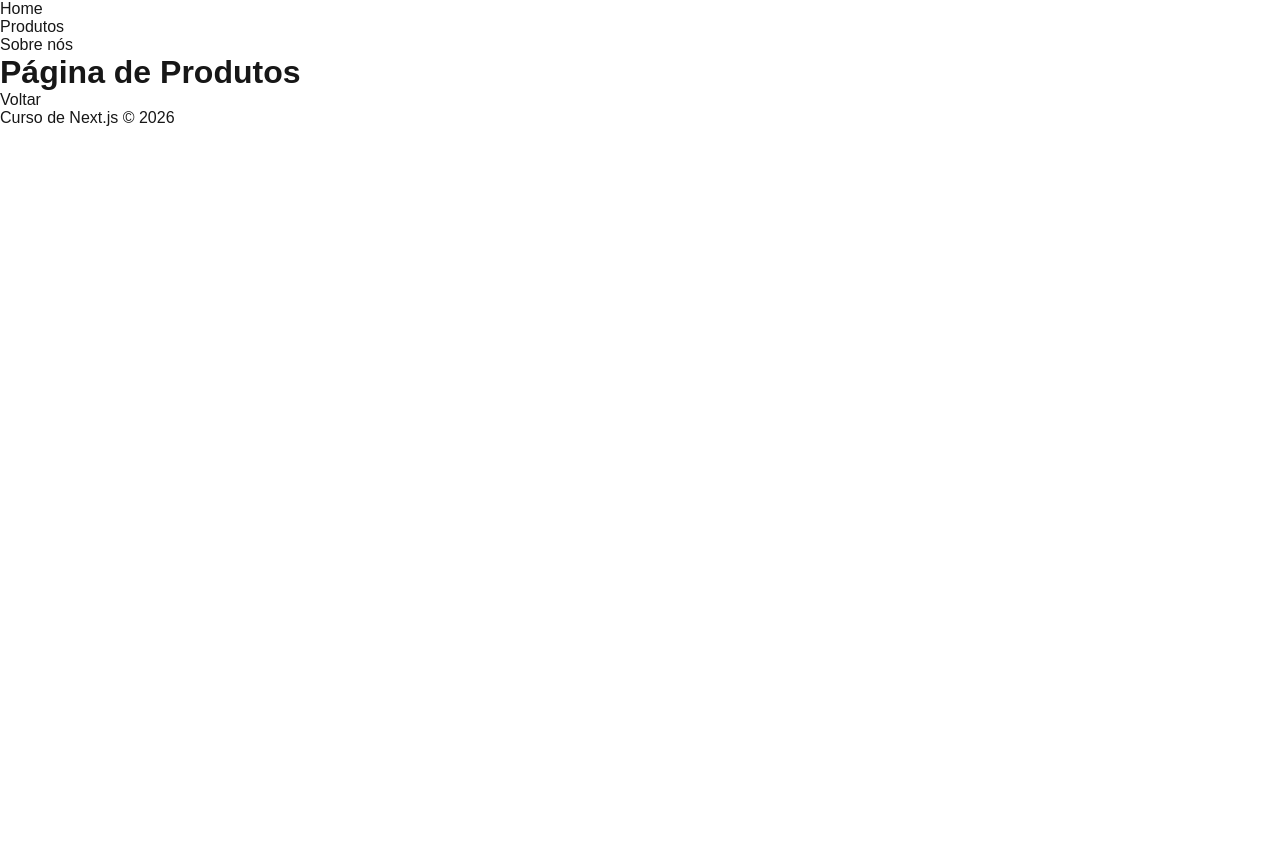
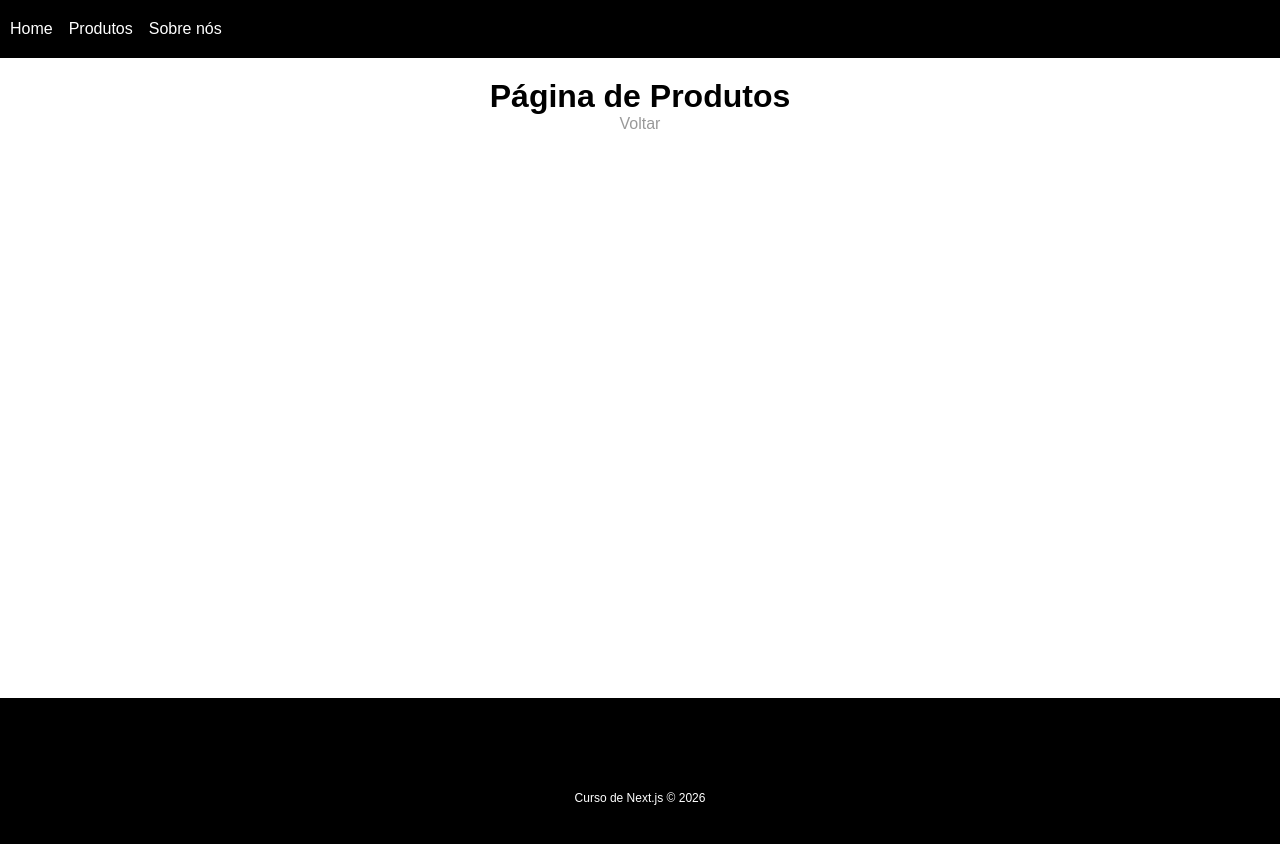
Before and after one commit to gabriellysaless/curso_next, a Next.js app: page /products in a window 1280 px wide. Shown: the top 844 px of the page. Before the commit the page ends 800 px from the top, so only its background shows below. Built offline with nearby package versions, Linux system fonts and the light colour scheme.

Commit message:
Aula sobre estilos

```diff
--- a/src/app/globals.css
+++ b/src/app/globals.css
@@ -1,49 +1,6 @@
-:root {
-  --background: #ffffff;
-  --foreground: #171717;
-}
-
-@media (prefers-color-scheme: dark) {
-  :root {
-    --background: #0a0a0a;
-    --foreground: #ededed;
-  }
-}
-
-html {
-  height: 100%;
-}
-
-html,
-body {
-  max-width: 100vw;
-  overflow-x: hidden;
-}
-
-body {
-  min-height: 100%;
-  display: flex;
-  flex-direction: column;
-  color: var(--foreground);
-  background: var(--background);
-  font-family: Arial, Helvetica, sans-serif;
-  -webkit-font-smoothing: antialiased;
-  -moz-osx-font-smoothing: grayscale;
-}
-
 * {
   box-sizing: border-box;
   padding: 0;
   margin: 0;
+  font-family: Arial, Helvetica, sans-serif;
 }
-
-a {
-  color: inherit;
-  text-decoration: none;
-}
-
-@media (prefers-color-scheme: dark) {
-  html {
-    color-scheme: dark;
-  }
-}
--- a/src/app/layout.js
+++ b/src/app/layout.js
@@ -19,7 +19,7 @@ export const metadata = {
 
 export default function RootLayout({ children }) {
   return (
-    <html lang="en" className={`${geistSans.variable} ${geistMono.variable}`}>
+    <html lang="pt-br" className={`${geistSans.variable} ${geistMono.variable}`}>
       <body>
         <MainContainer>
           {children}
--- a/src/app/products/page.js
+++ b/src/app/products/page.js
@@ -1,12 +1,14 @@
 import Link from "next/link";
+
+import styles from './products.module.css'
 
 export default function Products() {
     return (
-        <>
+        <div className={styles.products}>
             <h1>Página de Produtos</h1>
             <Link href="/">
                 Voltar
             </Link>
-        </>
+        </div>
     )
 }
--- /dev/null
+++ b/src/app/products/products.module.css
@@ -0,0 +1,8 @@
+.products a {
+    text-decoration: none;
+    color: #999;
+}
+
+.products a:hover {
+    font-weight: bolder;
+}
--- a/src/components/Footer.js
+++ /dev/null
@@ -1,3 +0,0 @@
-export default function Navbar() {
-    return (<p>Curso de Next.js &copy; 2026</p>)
-}
--- /dev/null
+++ b/src/components/Footer/Footer.module.css
@@ -0,0 +1,9 @@
+.footer {
+    background-color: #000;
+    color: #FFF;
+    height: 200px;
+    display: flex;
+    justify-content: center;
+    align-items: center;
+    font-size: 12px;
+}
--- /dev/null
+++ b/src/components/Footer/index.js
@@ -0,0 +1,9 @@
+import styles from './Footer.module.css'
+
+export default function Navbar() {
+    return (
+        <footer className={styles.footer}>
+            <p>Curso de Next.js &copy; 2026</p>
+        </footer>
+    )
+}
--- /dev/null
+++ b/src/components/MainContainer/MainContainer.module.css
@@ -0,0 +1,5 @@
+.container {
+    min-height: 80vh;
+    padding: 20px;
+    text-align: center;
+}
--- a/src/components/MainContainer.js
+++ b/src/components/MainContainer/index.js
@@ -1,11 +1,13 @@
-import NavBar from "./Navbar";
-import Footer from "./Footer";
+import NavBar from "../Navbar";
+import Footer from "../Footer";
+
+import styles from './MainContainer.module.css';
 
 export default function MainContainer({children}) {
     return (
         <>
             <NavBar/>
-            <div>
+            <div className={styles.container}>
                 {children}
             </div>
             <Footer/>
--- /dev/null
+++ b/src/components/Navbar/Navbar.module.css
@@ -0,0 +1,16 @@
+.navbar {
+    display: flex;
+    background-color: #000;
+    padding: 20px 10px;
+}
+
+.navbar a {
+    color: #FFF;
+    margin-right: 1em;
+    text-decoration: none;
+    transition: 0.3s;
+}
+
+.navbar a:hover{
+    color: #999;
+}
--- a/src/components/Navbar.js
+++ b/src/components/Navbar/index.js
@@ -1,8 +1,10 @@
 import Link from "next/link"
+
+import styles from './Navbar.module.css'
 
 export default function NavBar() {
     return (
-        <ul>
+        <ul className={styles.navbar}>
             <li>
                 <Link href="/">
                     Home
```
